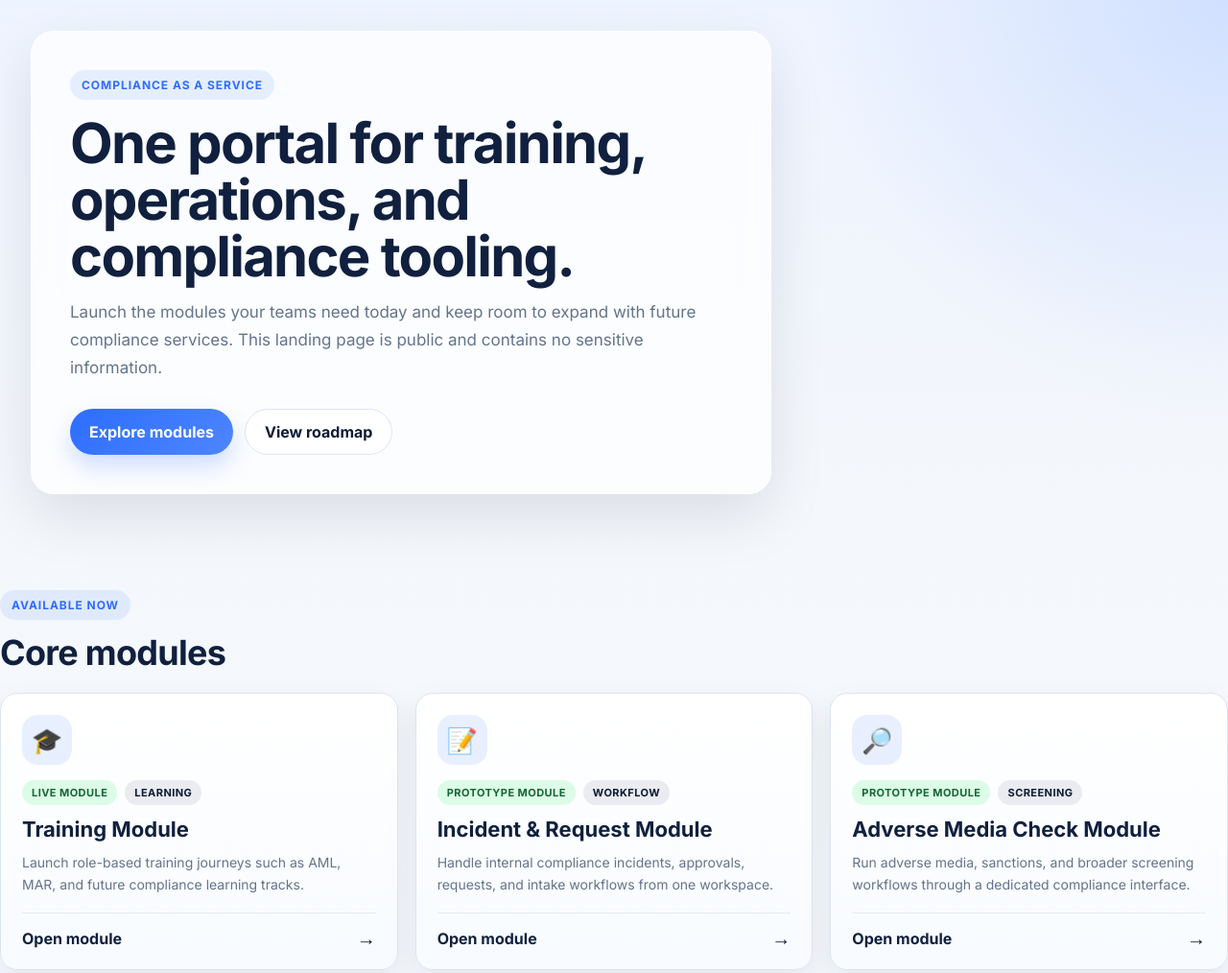
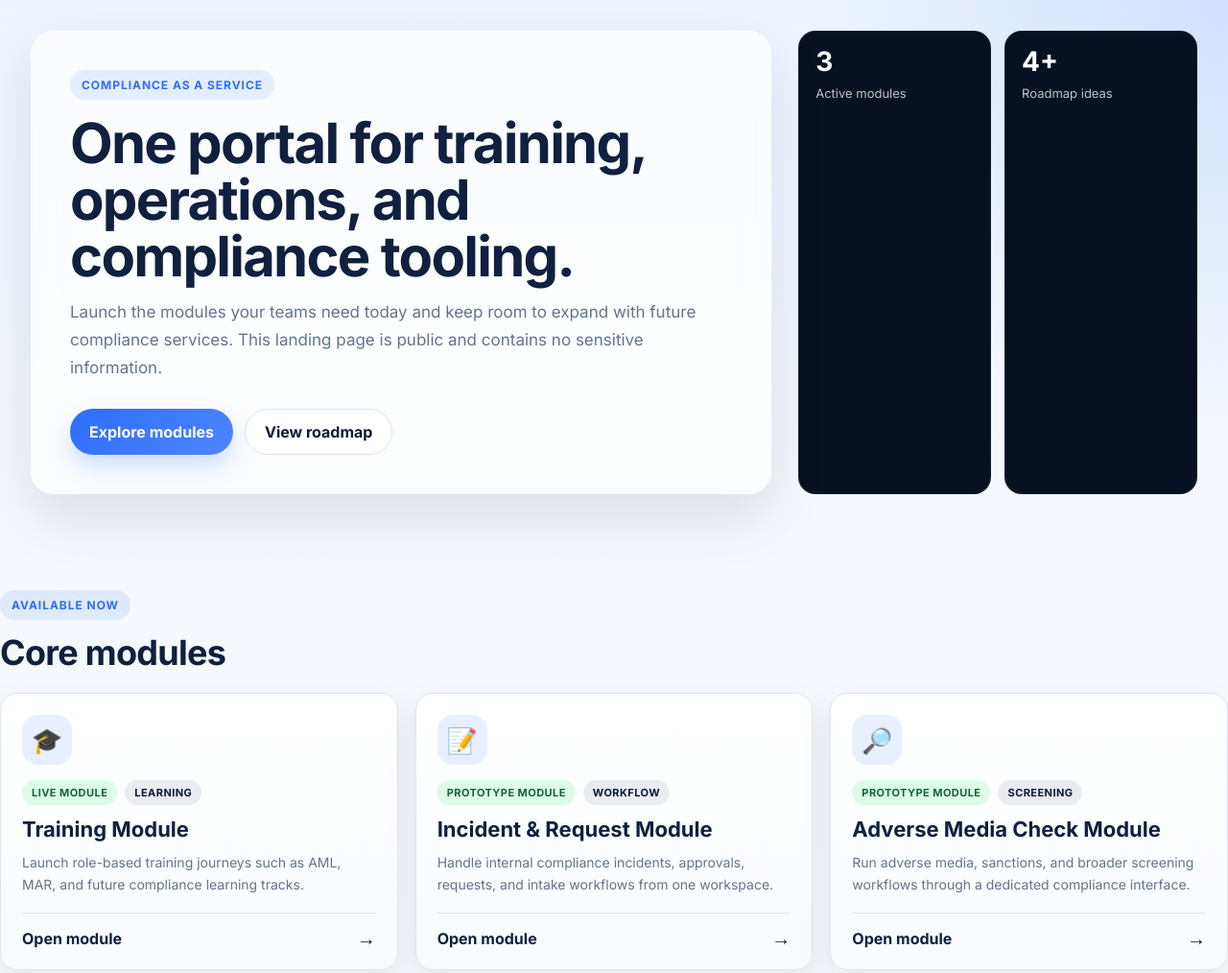
Before and after one commit to michaelsewalt-design/ComplianceasService-prototype, a website: page index.html in a window 1280 px wide. Shown: the top 1014 px of the page at 96% size. Drawn offline with Linux system fonts and the light colour scheme.

Commit message:
Add files via upload

```diff
--- a/index.html
+++ b/index.html
@@ -26,7 +26,16 @@
         </div>
       </div>
 
-
+        <div class="hero-stats">
+          <div class="stat-card">
+            <strong>3</strong>
+            <span>Active modules</span>
+          </div>
+          <div class="stat-card">
+            <strong>4+</strong>
+            <span>Roadmap ideas</span>
+          </div>
+        </div>
       </div>
     </header>
 
```
